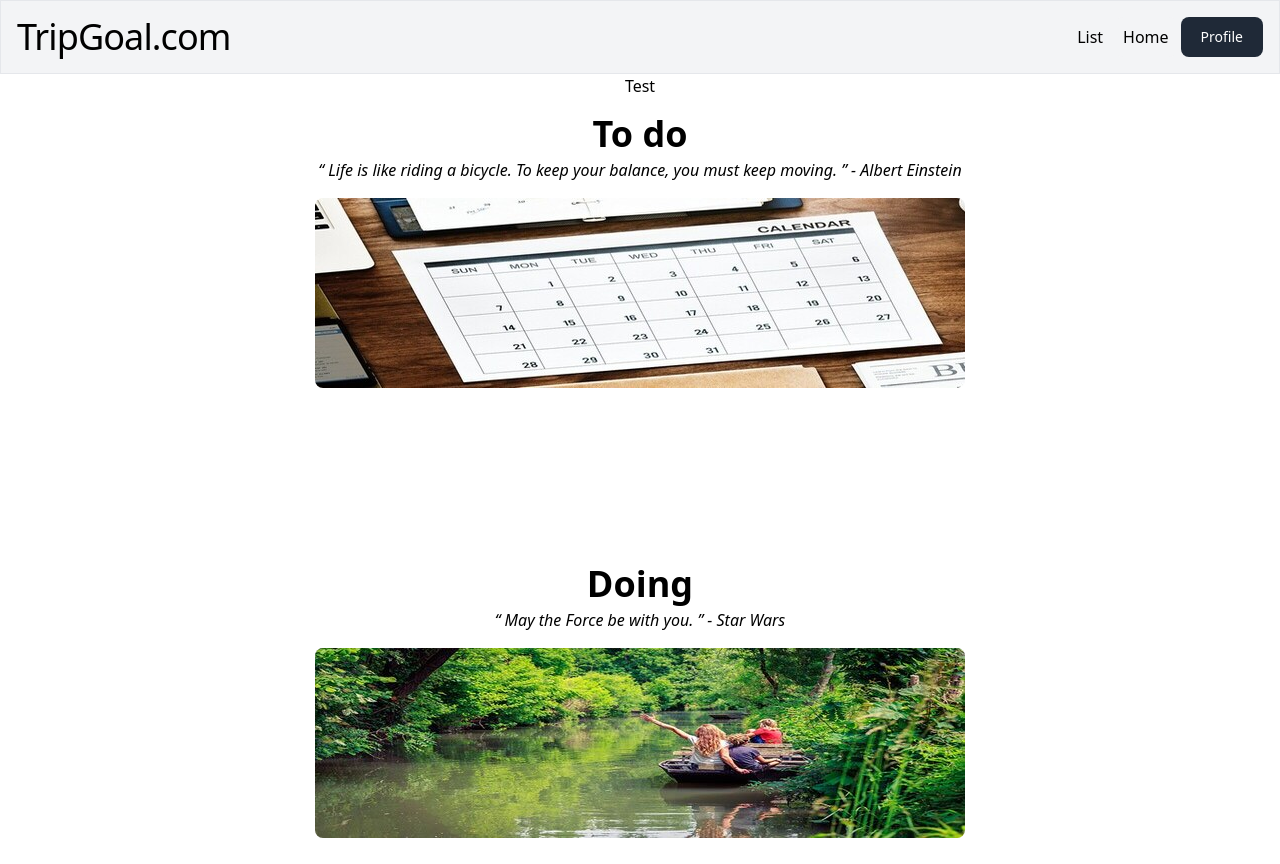
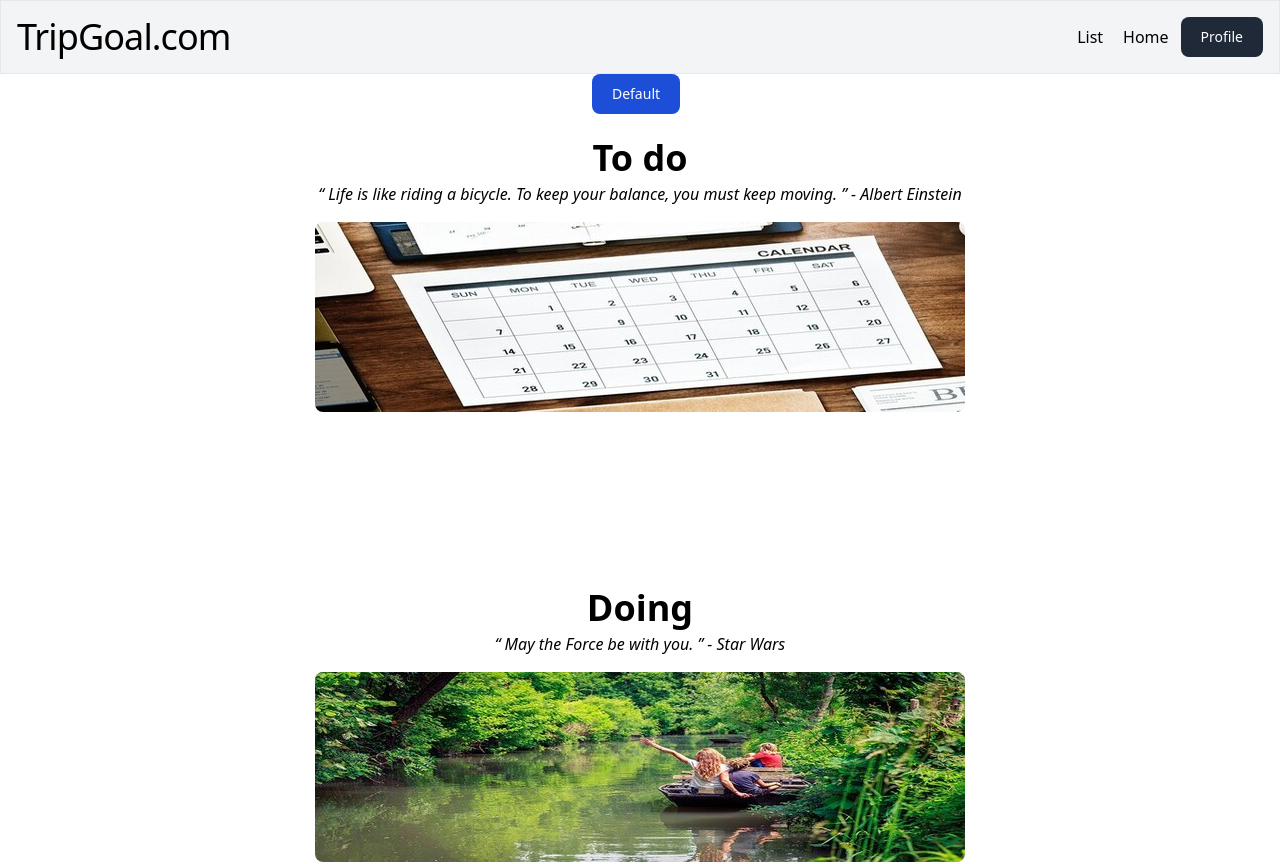
Before and after one commit to Brnt-Luap/todolist, a Vue app: page /list in a window 1280 px wide. Shown: the top 864 px of the page. Built offline with nearby package versions, Linux system fonts and the light colour scheme.

Commit message:
Button add v2

```diff
--- a/src/views/ListView.vue
+++ b/src/views/ListView.vue
@@ -4,7 +4,7 @@
     <nav class="border-gray-200">
         <div class="space-y-4 mx-auto flex flex-col items-center justify-center text-center">
             <div>
-                <button>Test</button>
+                <button type="button" class="text-white bg-blue-700 hover:bg-blue-800 focus:ring-4 focus:ring-blue-300 font-medium rounded-lg text-sm px-5 py-2.5 me-2 mb-2 dark:bg-blue-600 dark:hover:bg-blue-700 focus:outline-none dark:focus:ring-blue-800">Default</button>
             </div>
             <div id="todo">
                 <span class="text-4xl font-bold text-black block">To do</span>
```
